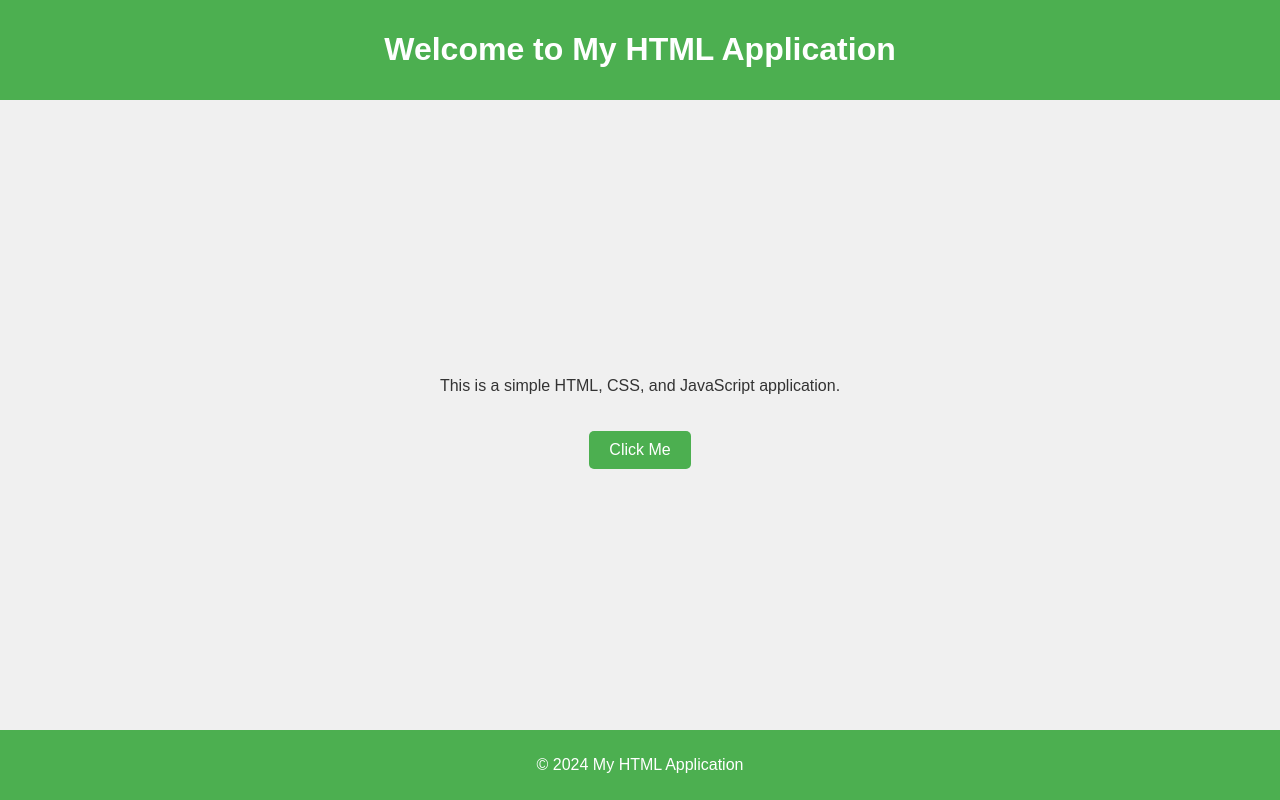
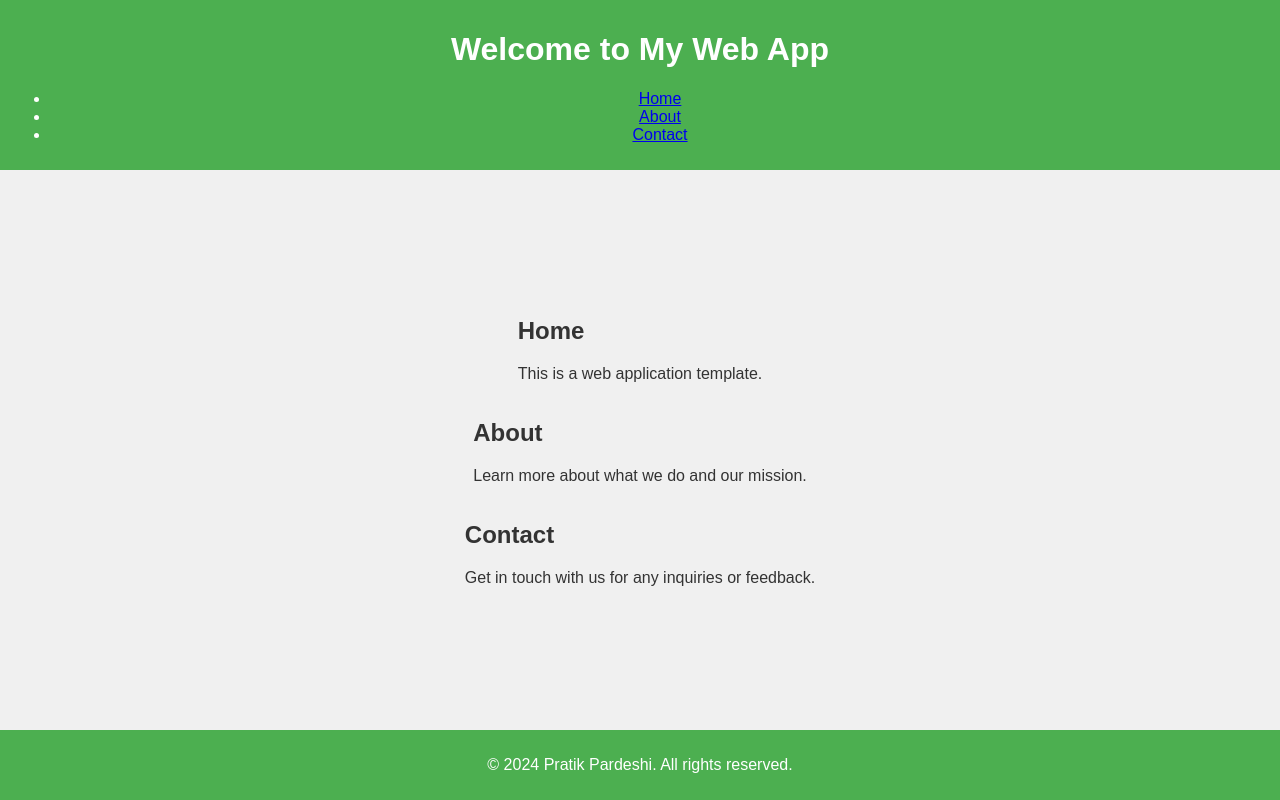
Before and after one commit to Pratik-Pardeshi/my-html-app, a plain HTML site: page index.html in a window 1280 px wide. Drawn offline with Linux system fonts and the light colour scheme.

Commit message:
Update index.html

```diff
--- a/index.html
+++ b/index.html
@@ -3,19 +3,50 @@
 <head>
     <meta charset="UTF-8">
     <meta name="viewport" content="width=device-width, initial-scale=1.0">
-    <title>My HTML Application</title>
+    <title>My Web App</title>
     <link rel="stylesheet" href="styles.css">
 </head>
 <body>
     <header>
-        <h1>Welcome to My HTML Application</h1>
+        <div class="container">
+            <h1>Welcome to My Web App</h1>
+            <nav>
+                <ul>
+                    <li><a href="#home">Home</a></li>
+                    <li><a href="#about">About</a></li>
+                    <li><a href="#contact">Contact</a></li>
+                </ul>
+            </nav>
+        </div>
     </header>
+
     <main>
-        <p>This is a simple HTML, CSS, and JavaScript application.</p>
-        <button id="actionButton">Click Me</button>
+        <section id="home" class="section">
+            <div class="container">
+                <h2>Home</h2>
+                <p>This is a web application template.</p>
+            </div>
+        </section>
+
+        <section id="about" class="section">
+            <div class="container">
+                <h2>About</h2>
+                <p>Learn more about what we do and our mission.</p>
+            </div>
+        </section>
+
+        <section id="contact" class="section">
+            <div class="container">
+                <h2>Contact</h2>
+                <p>Get in touch with us for any inquiries or feedback.</p>
+            </div>
+        </section>
     </main>
+
     <footer>
-        <p>&copy; 2024 My HTML Application</p>
+        <div class="container">
+            <p>&copy; 2024 Pratik Pardeshi. All rights reserved.</p>
+        </div>
     </footer>
 
     <script src="app.js"></script>
```
